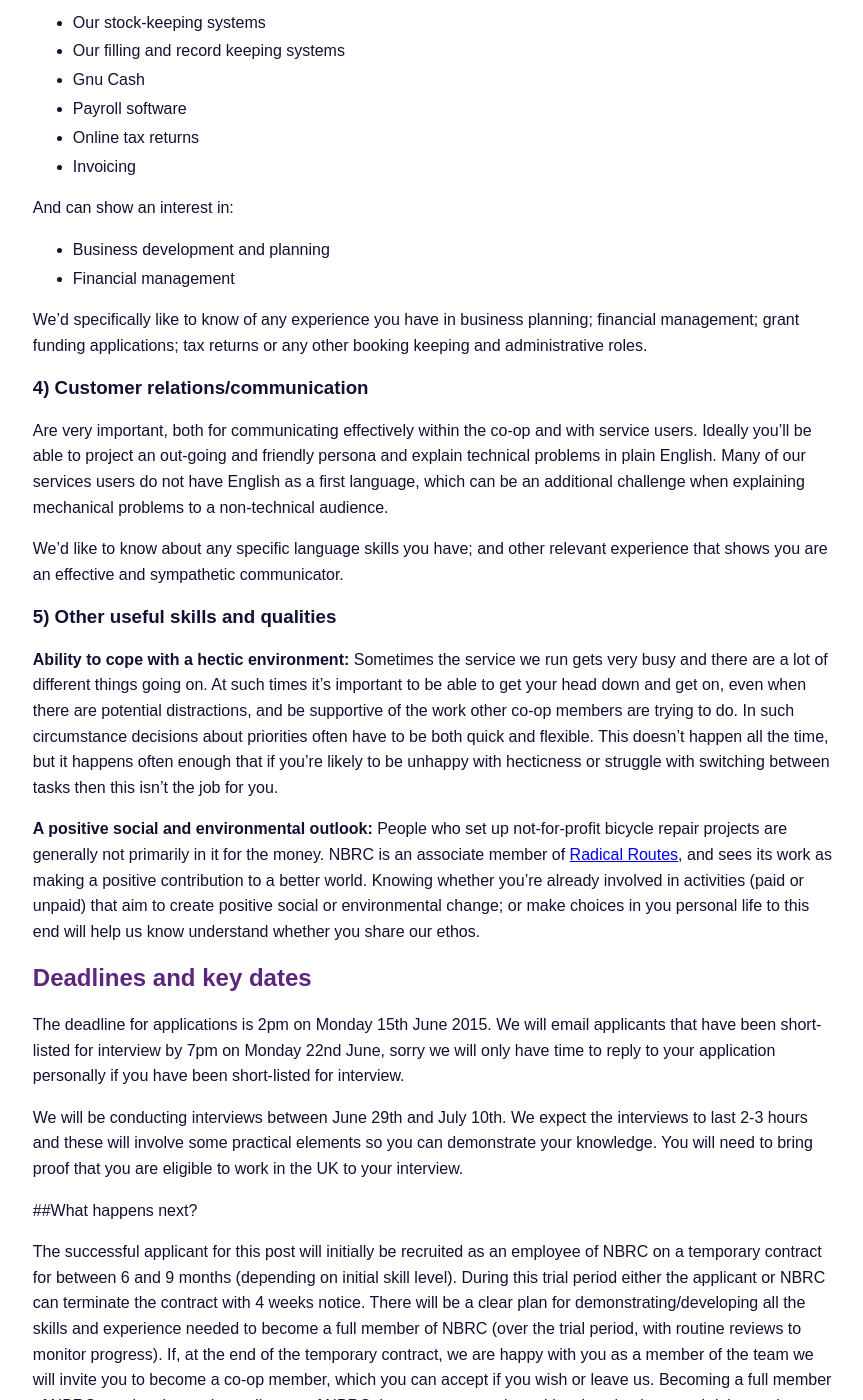
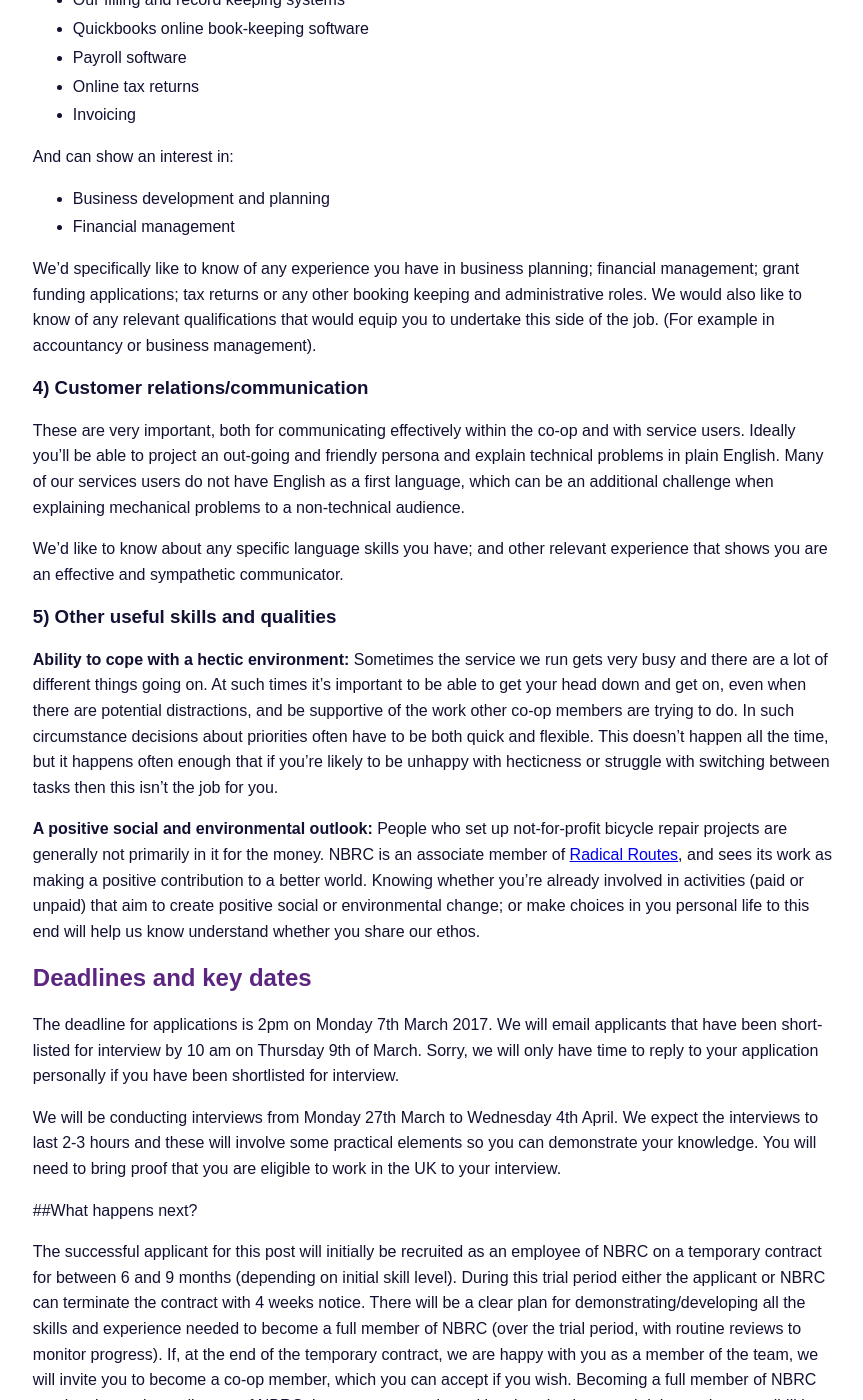
Before and after one commit to norwichbicyclerepaircooperative/norwichbicyclerepaircooperative.github.io, a Jekyll site: the page built from jobs/index.md, in a window 1280 px wide and 1400 px high, scrolled down 4295 px. Shown: the whole window, without its empty margins (196-1059 px from the left). Built offline with Jekyll 4.4.1, drawn with Linux system fonts in a browser that asks for light colours; some of the changed text lies outside the part shown.

Commit message:
Update for job vacancy 26/1/17

```diff
--- a/jobs/index.md
+++ b/jobs/index.md
@@ -7,12 +7,12 @@
 
 {% capture sidebar_text %} __Are you an aspirant female cycle mechanic?__
 
-We especially encourage applications from women, as they are under-represented in the cycle trade and as one of the aims of our project is to provide a female-friendly service.
+We especially encourage applications from women and other minority groups, as they are under-represented in the cycle trade. One of the aims of our project is to provide a female-friendly service that is inclusive for all.
 
 Selection for the job will, of course, be made on merit and we welcome applications from everyone with an enthusiasm to join our project. {% endcapture %} {% include sidebar.html %}
 
-###Current Vacancy:Co-op member/Bicycle Repair person/Project co-manager (training provided)
-Closing date for applications 15th June 2015, 2pm.
+###Current Vacancy: Co-op member/Bicycle Repair person/Project co-manager (training provided)
+Closing date for applications: __Tuesday 7th March 2pm__.
 
 #### Please read all the information below carefully - we will only consider applications that provide all the information we have asked for.
 
@@ -37,13 +37,13 @@
 * Explaining our services, repairs and products to service users and taking payments
 * Taking shared responsibility for the running, financial management and
   development of the business
-* Taking shared responsibility for the mundane, but necessary, tasks like
-  cleaning up, washing up and maintenance.
+* Taking shared responsibility for the mundane but necessary tasks like
+  cleaning, washing up and maintenance.
 * Working co-operatively with other members, including attending management meetings.
 * Anything else that should arise - we're a new business so new challenges are a
   reasonably regular occurrence!
 
-__You won't need to do all these things right away, but you will need to be able
+__You won't need to do all of these things right away, but you will need to be able
 to contribute to some of them from the beginning and be willing to learn the
 rest.__
 
@@ -60,23 +60,20 @@
 ##Hours and Pay
 
 The job is initially for 24-26 hours per week.  We will need you to work full days
-(8-9hours) Thursday and Fridays and there will be a choice to work either Tuesday
-or Wednesday or to split your remaining hours between these two days.  There may be
+(8-9hours) on Mondays, Tuesdays and Wednesdays, although these days may be negotiable. There may be
 scope to extend your hours in the future. If you get to the interview stage we will
 want to discuss exactly which hours and days you will work, but it will need to be
 a minimum average of 24 per week during our normal working hours (8.15am - 5.30pm,
 Monday to Friday), so make sure you are able to do this before applying.
 
-The job also has above the statutory minimum (5.6 weeks) paid holiday, though
-holiday periods are fixed in advance based on our contractual obligations.
-There are currently 6 full weeks plus UK Bank Holidays where we do not trade,
-forthcoming dates until the end of 2016 can be found [here](/holiday-dates/).
+The job also has above the statutory minimum (5.6 weeks) paid holiday.
+Aside from bank holidays and two weeks at Christmas, holiday is negotiable and agreed by consensus.
 
-The starting wage will be £7.05 per hour; rising to a minimum of £7.85 per hour (or
-the current living wage as set by [The Living Wage Foundation](http://www.livingwage.org.uk/)) if you
-succeed in being accepted as a full member (as a full member you'll be involved in
+The starting wage will be a minimum of £8 per hour; rising to at least
+the current living wage as set by [The Living Wage Foundation](http://www.livingwage.org.uk/)) and £9 if you
+succeed in being accepted as a full member. As a full member you'll be involved in
 deciding how wages are set - we always aim to make these a fair reflection of the
-responsibility associated with each particular job within the co-op).
+responsibility associated with each particular job within the co-op.
 
 ## How do I apply?
 
@@ -88,7 +85,7 @@
 
 ####We will only be able to consider applications that contain _both_ a letter and a CV
 
-As we've mentioned, it is not necessary to have lots of experience for all the criteria we mention right away. However we would like to see evidence that you've thought about all of the criteria; can show that you have relevant skills and experience in some areas; and have the aptitude to develop areas where you have less experience over the job's trial period.  By aptitude we mean evidence that, for example, you have a systematic, problem-solving approach; you have previously gained proficiency in a craft, mechanical or technical skill and/or you are able to effectively manage your own learning.
+As we've mentioned, it is not necessary to have lots of experience for all the criteria we mention right away. However we would like to see evidence that you've thought about all of the criteria; can show that you have relevant skills and experience in some areas; and have the aptitude to develop areas where you have less experience over the job's trial period. By aptitude we mean evidence that, for example, you have a systematic, problem-solving approach; you have previously gained proficiency in a craft, mechanical or technical skill and/or you are able to effectively manage your own learning.
 
 Also, while there are a lot of skills we are looking for, "being best at
 writing letters" is not the most important of them. So if this application
@@ -112,17 +109,17 @@
 essential for this job. It would also be preferable to be an experienced
 bicycle user.
 
-It's also important to have a non-elitist attitude to cycling, we serve a
-diverse audience of bicycle users and want everyone to feel welcomed.  You will
+It's also important to have a non-elitist attitude to cycling - we serve a
+diverse audience of bicycle users and want everyone to feel welcomed. You will
 need to repair and renovate cycles as part of the job, so you must want to do
 this and either already have the skills to do so to a high, consistent and
 professional standard or be willing to develop them. Previous experience of
 working in bicycle repair, or having attended a course of training would be an
-advantage, but is not an essential criterion. However if you don't have formal
+advantage, but is not an essential criterion. However, if you don't have formal
 experience we would want to know at a minimum you can:
 
 * Correctly name and understand the function of most components on common bicycle types
-* Know how a bicycle should be set-up to ride
+* Know how a bicycle should be set up to ride
 * Can recognise when something is wrong (even if you cannot give a detailed diagnosis, or (currently) carry out the repair).
 * Have experience caring for and maintaining your own cycle, or those of friends and family.
 * Show aptitude to develop these skills rapidly on the job
@@ -146,16 +143,16 @@
 We are a small workers' co-operative. This means that there isn't a manager down the
 corridor if we can't solve a problem for ourselves; equally there isn't a fleet
 of minions who turn up just to mop the floor or make the tea. Co-ops are a
-different type of business to most, with different values and organisational
+different type of business from most, with different values and organisational
 structures. Probably the most important thing for this job is that you are
-able to fit in with our organisation, this means being able to take a
+able to fit in with our organisation, which means being able to take a
 reasonable level of personal responsibility and initiative while still being a
 good team player who is willing to muck in.
 
 Being co-operative includes being open, conscientious, easy-going: The thing
 about mending bicycles is that it really matters if you go wrong, so it's
 important that you take care with your work. And we have to admit where we may
-have messed up so we can get to the bottom of problems quickly. Plus we have to
+have messed up so we can get to the bottom of problems quickly. Plus, we have to
 all get on really well or it just won’t work.
 
 Good communication is also key to co-operation.
@@ -206,7 +203,7 @@
 
 * Our stock-keeping systems
 * Our filling and record keeping systems
-* Gnu Cash
+* Quickbooks online book-keeping software
 * Payroll software
 * Online tax returns
 * Invoicing
@@ -218,11 +215,11 @@
 
 We'd specifically like to know of any experience you have in business planning;
 financial management; grant funding applications; tax returns or any other
-booking keeping and administrative roles.
+booking keeping and administrative roles. We would also like to know of any relevant qualifications that would equip you to undertake this side of the job. (For example in accountancy or business management).
 
 ### 4) Customer relations/communication
 
-Are very important, both for communicating effectively within the co-op and
+These are very important, both for communicating effectively within the co-op and
 with service users. Ideally you'll be able to project an out-going and friendly
 persona and explain technical problems in plain English. Many of our services
 users do not have English as a first language, which can be an additional
@@ -253,14 +250,14 @@
 
 ## Deadlines and key dates
 
-The deadline for applications is 2pm on Monday 15th June 2015. We will
-email applicants that have been short-listed for interview by 7pm on Monday
-22nd June, sorry we will only have time to reply to your application personally
-if you have been short-listed for interview.
+The deadline for applications is 2pm on Monday 7th March 2017. We will
+email applicants that have been short-listed for interview by 10 am on Thursday
+9th of March. Sorry, we will only have time to reply to your application personally
+if you have been shortlisted for interview.
 
-We will be conducting interviews between June 29th and July 10th.
+We will be conducting interviews from Monday 27th March to Wednesday 4th April.
 We expect the interviews to last 2-3 hours and these will involve
-some practical elements so you can demonstrate your knowledge.  You will need
+some practical elements so you can demonstrate your knowledge. You will need
 to bring proof that you are eligible to work in the UK to your interview.
 
 ##What happens next?
@@ -272,12 +269,12 @@
 demonstrating/developing all the skills and experience needed to become a full
 member of NBRC (over the trial period, with routine reviews to monitor
 progress). If, at the end of the temporary contract, we are happy with you as a
-member of the team we will invite you to become a co-op member, which you can
-accept if you wish or leave us. Becoming a full member of NBRC requires
+member of the team, we will invite you to become a co-op member, which you can
+accept if you wish. Becoming a full member of NBRC requires
 becoming a director of NBRC, is a permanent role and involves having equal
 rights and responsibilities within the organisation as all other members.
 
-We hope our new recruit will be able to start in the week commencing August 3rd 2015.
+We hope our new recruit will be able to start in the week commencing Monday 8th May 2017.
 
 __Applications should be sent to:__
 
@@ -287,4 +284,4 @@
 Norfolk
 NR5 8AR__
 
-by 15th June 2015
+by 7th March 2017
```
